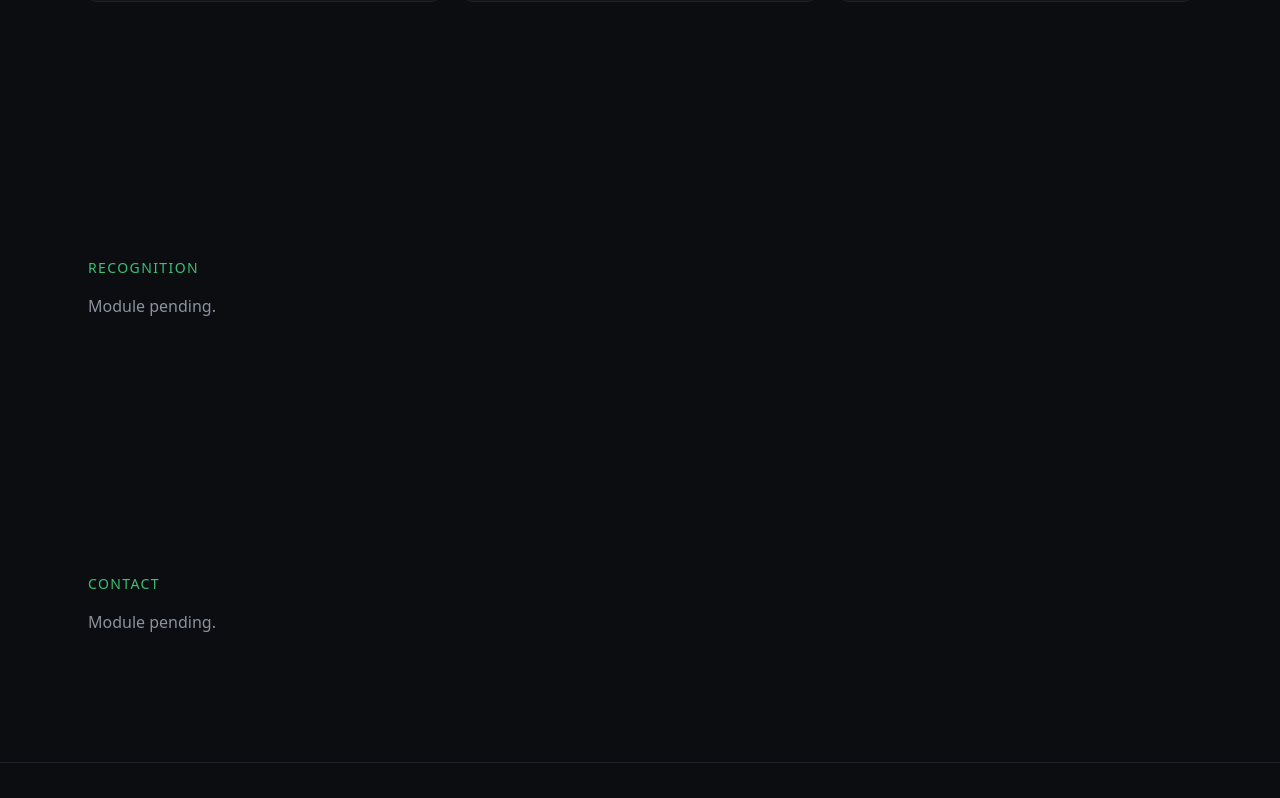
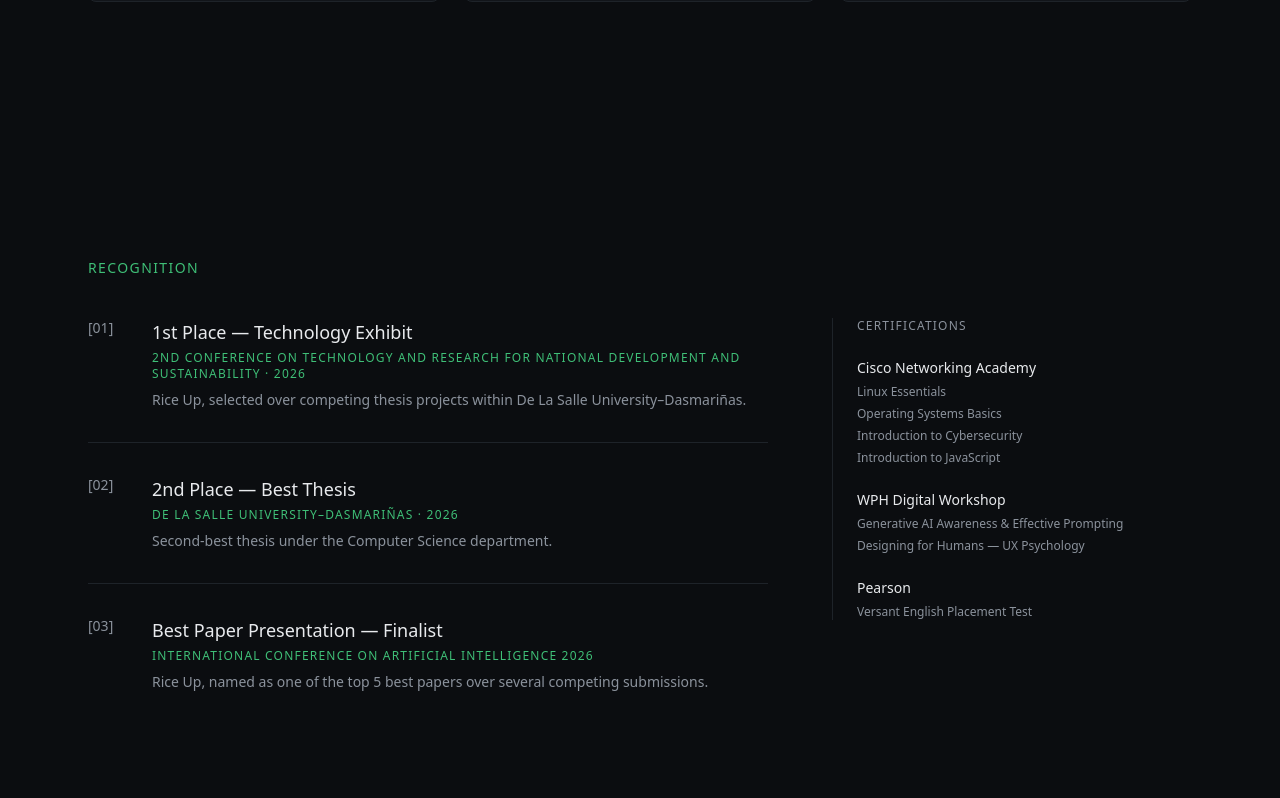
Before and after one commit to rojeanpenano/my-personal-website, a Next.js app: page / in a window 1280 px wide. Shown: the part 6622-7420 px from the top of the page. Built offline with nearby package versions, Linux system fonts and the light colour scheme.

Commit message:
feat: recognition section with citation-style awards and certifications

```diff
--- a/src/app/page.tsx
+++ b/src/app/page.tsx
@@ -7,9 +7,9 @@ import ProjectCard, { type Project } from "@/components/ProjectCard";
 import Experience from "@/components/Experience";
 import Reveal from "@/components/Reveal";
 import Skills from "@/components/Skills";
+import Recognition from "@/components/Recognition";
 
 const SECTIONS = [
-  { id: "recognition", title: "Recognition" },
   { id: "contact", title: "Contact" },
 ] as const;
 
@@ -89,6 +89,16 @@ export default function Home() {
             </Reveal>
           </div>
         </section>
+        <section id="recognition" className="mx-auto max-w-6xl scroll-mt-14 px-6 py-32">
+          <h2 className="font-mono text-sm tracking-widest text-accent uppercase">
+            Recognition
+          </h2>
+          <div className="mt-10">
+            <Reveal>
+              <Recognition />
+            </Reveal>
+          </div>
+        </section>
         {SECTIONS.map((section) => (
           <section
             key={section.id}
--- /dev/null
+++ b/src/components/Recognition.tsx
@@ -0,0 +1,87 @@
+const AWARDS = [
+  {
+    title: "1st Place — Technology Exhibit",
+    venue: "2nd Conference on Technology and Research for National Development and Sustainability · 2026",
+    context: "Rice Up, selected over competing thesis projects within De La Salle University–Dasmariñas.",
+  },
+  {
+    title: "2nd Place — Best Thesis",
+    venue: "De La Salle University–Dasmariñas · 2026",
+    context: "Second-best thesis under the Computer Science department.",
+  },
+  {
+    title: "Best Paper Presentation — Finalist",
+    venue: "International Conference on Artificial Intelligence 2026",
+    context: "Rice Up, named as one of the top 5 best papers over several competing submissions.",
+  },
+] as const;
+
+const CERTIFICATIONS = [
+  {
+    issuer: "Cisco Networking Academy",
+    items: [
+      "Linux Essentials",
+      "Operating Systems Basics",
+      "Introduction to Cybersecurity",
+      "Introduction to JavaScript",
+    ],
+  },
+  {
+    issuer: "WPH Digital Workshop",
+    items: [
+      "Generative AI Awareness & Effective Prompting",
+      "Designing for Humans — UX Psychology",
+    ],
+  },
+  {
+    issuer: "Pearson",
+    items: ["Versant English Placement Test"],
+  },
+] as const;
+
+export default function Recognition() {
+  return (
+    <div className="grid gap-16 lg:grid-cols-[1fr_minmax(280px,360px)]">
+      {/* ── Awards — citation style ── */}
+      <ol className="space-y-0">
+        {AWARDS.map((award, index) => (
+          <li
+            key={award.title}
+            className="animate-fade-settle grid grid-cols-[3rem_1fr] gap-4 border-b border-hairline py-8 first:pt-0 last:border-b-0"
+            style={{ animationDelay: `${index * 0.12}s` }}
+          >
+            <span className="font-mono text-sm text-ink-muted">
+              [{String(index + 1).padStart(2, "0")}]
+            </span>
+            <div>
+              <h3 className="text-lg font-medium text-ink">{award.title}</h3>
+              <p className="mt-1 font-mono text-xs tracking-widest text-accent uppercase">
+                {award.venue}
+              </p>
+              <p className="mt-2 text-sm text-ink-muted">{award.context}</p>
+            </div>
+          </li>
+        ))}
+      </ol>
+
+      {/* ── Certifications — compact sidebar ── */}
+      <div className="h-fit border-l border-hairline pl-6">
+        <h3 className="font-mono text-xs tracking-widest text-ink-muted uppercase">
+          Certifications
+        </h3>
+        <dl className="mt-6 space-y-6">
+          {CERTIFICATIONS.map((group) => (
+            <div key={group.issuer}>
+              <dt className="text-sm font-medium text-ink">{group.issuer}</dt>
+              {group.items.map((item) => (
+                <dd key={item} className="mt-1.5 font-mono text-xs text-ink-muted">
+                  {item}
+                </dd>
+              ))}
+            </div>
+          ))}
+        </dl>
+      </div>
+    </div>
+  );
+}
```
